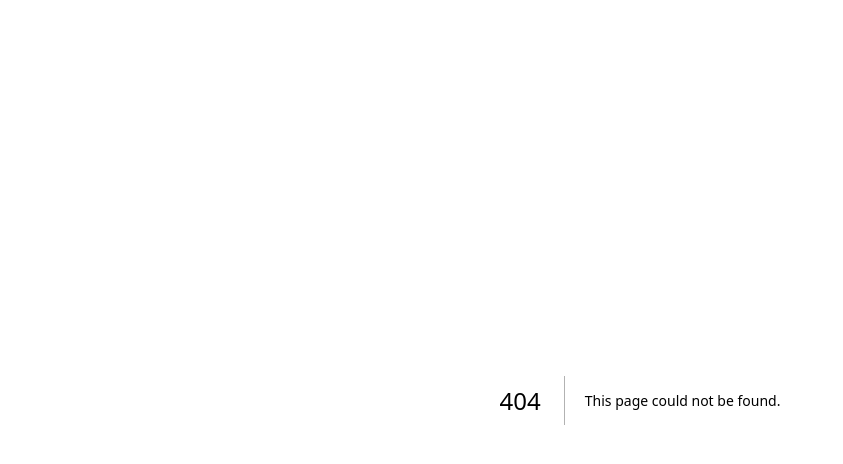
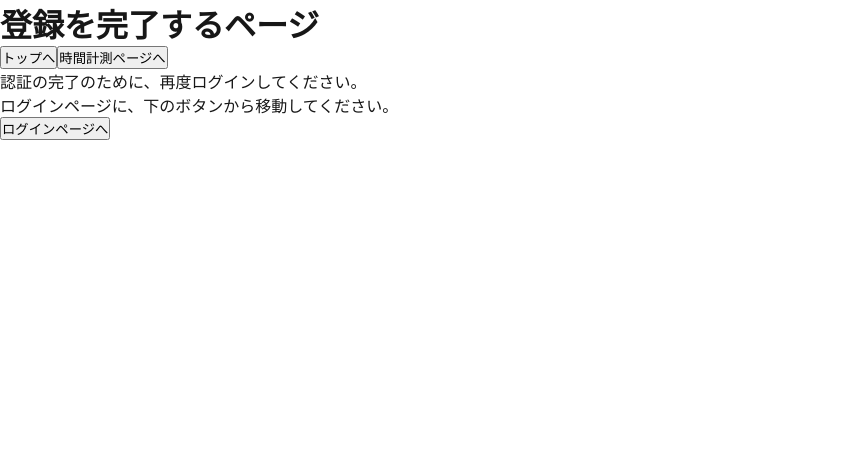
Before and after one commit to mimimiRoni/ticktack-diary, a Next.js app: page /finish-register in a window 1280 px wide. Before the commit this address had no page. Shown: the top 464 px of the page, without its empty margins (0-843 px from the left). Built offline with nearby package versions, Linux system fonts and the light colour scheme; no server answers.

Commit message:
[update] メールアドレス認証後のリダイレクト先を変更 (#41)
* [add] メールアドレス認証後のリダイレクト先を追加

* [update] メールアドレス認証後のリダイレクト先を変更

* [update] TODO更新

* [update] TODOコメント追加

```diff
--- /dev/null
+++ b/src/app/finish-register/page.tsx
@@ -0,0 +1,38 @@
+"use client";
+
+import { auth } from "@/configs/firebaseConfig";
+import Link from "next/link";
+import { useRouter } from "next/navigation";
+
+/**
+ * 登録を完了するページのコンポーネント
+ * @returns 登録を完了するページの JSX 要素
+ */
+export default function FinishRegister() {
+  const router = useRouter();
+  if (auth.currentUser) {
+    if (auth.currentUser.emailVerified === false) {
+      router.push("/verify-email");
+    }
+  }
+
+  auth.signOut();
+
+  return (
+    <div>
+      <h1>登録を完了するページ</h1>
+      <button>
+        <Link href="/">トップへ</Link>
+      </button>
+      <button>
+        <Link href="/timer">時間計測ページへ</Link>
+      </button>
+      <p>認証の完了のために、再度ログインしてください。</p>
+      <p>ログインページに、下のボタンから移動してください。</p>
+      {/* TODO: 自動でログインページに遷移させてもいいかも */}
+      <button>
+        <Link href="/login">ログインページへ</Link>
+      </button>
+    </div>
+  );
+}
--- a/src/app/verify-email/page.tsx
+++ b/src/app/verify-email/page.tsx
@@ -24,7 +24,9 @@ export default function VerifyEmail() {
   const sendedVerifyEmailHandler = async () => {
     try {
       if (loginUser) {
-        await sendEmailVerification(loginUser, { url: `${appOrigin}/login/` });
+        await sendEmailVerification(loginUser, {
+          url: `${appOrigin}/finish-register/`,
+        });
         setSendedVerifyEmail(true);
       }
     } catch {}
```
Also changed, not shown: 1 other file (tests, documents, lock files or other folders).
